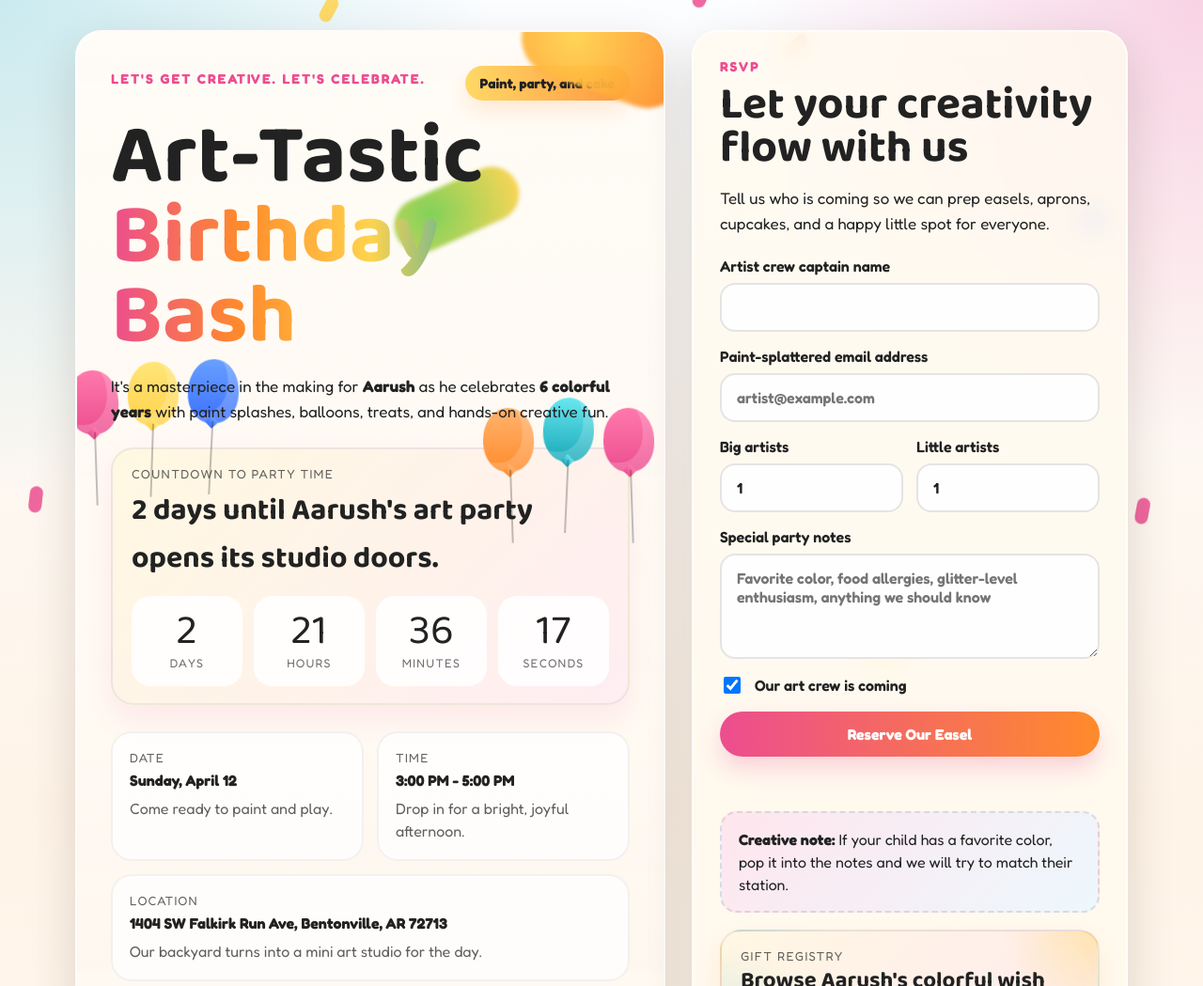
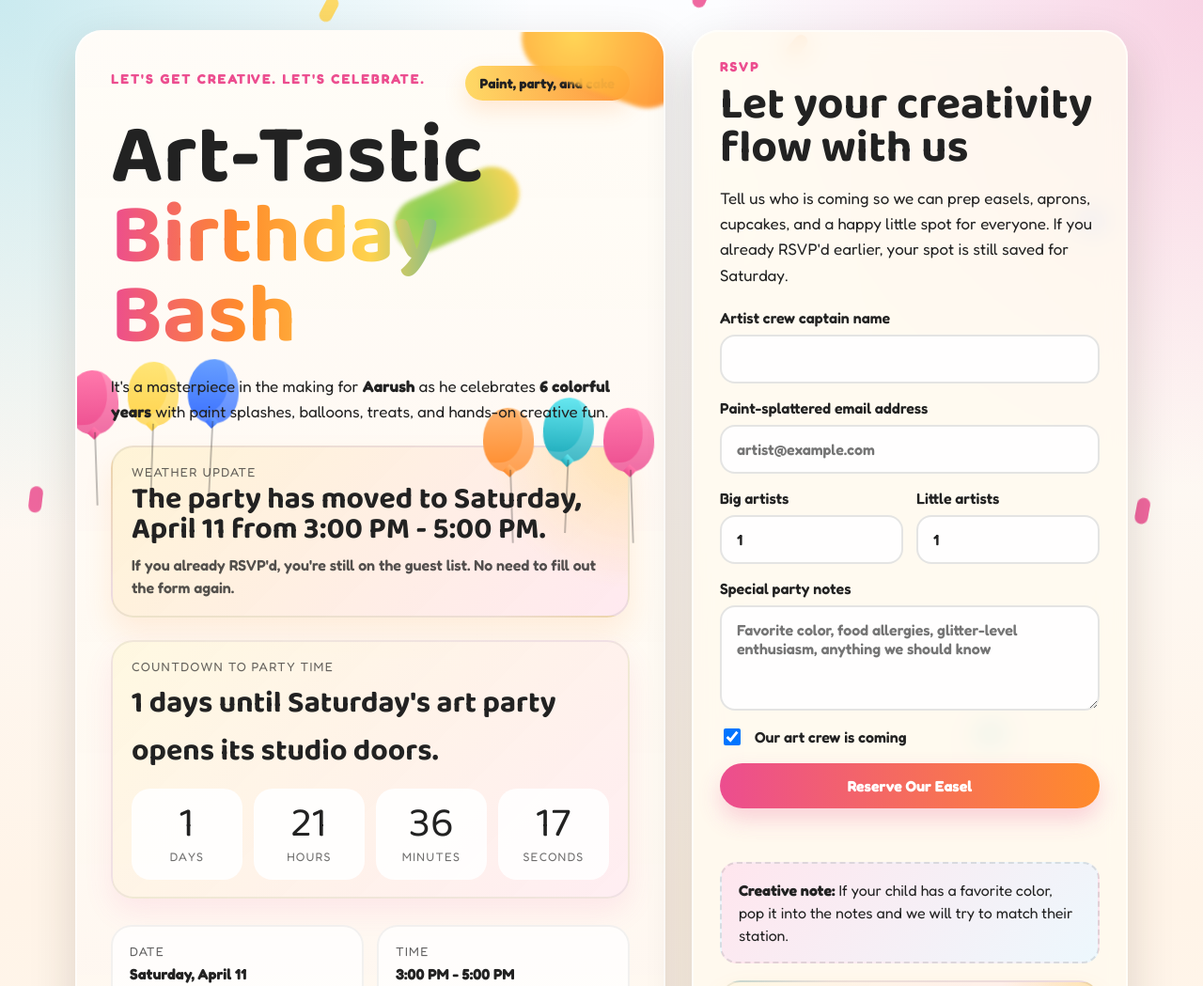
Before and after one commit to aravind2106/birthday, a website: page public/index.html in a window 1280 px wide. Shown: the top 1049 px of the page at 94% size. Drawn offline with Linux system fonts and the light colour scheme.

Commit message:
Move party to Saturday and add weather update banner

```diff
--- a/public/app.js
+++ b/public/app.js
@@ -90,7 +90,7 @@ function updateCountdown() {
     return;
   }
 
-  const target = new Date("2026-04-12T15:00:00-05:00");
+  const target = new Date("2026-04-11T15:00:00-05:00");
   const now = new Date();
   const difference = target.getTime() - now.getTime();
 
@@ -109,7 +109,7 @@ function updateCountdown() {
   const minutes = Math.floor((totalSeconds % 3600) / 60);
   const seconds = totalSeconds % 60;
 
-  headline.textContent = `${days} days until Aarush's art party opens its studio doors.`;
+  headline.textContent = `${days} days until Saturday's art party opens its studio doors.`;
   dayNode.textContent = String(days);
   hourNode.textContent = String(hours);
   minuteNode.textContent = String(minutes);
--- a/public/index.html
+++ b/public/index.html
@@ -67,6 +67,14 @@
           </p>
         </div>
 
+        <div class="weather-update-banner">
+          <span class="label">Weather update</span>
+          <strong>The party has moved to Saturday, April 11 from 3:00 PM - 5:00 PM.</strong>
+          <p>
+            If you already RSVP'd, you're still on the guest list. No need to fill out the form again.
+          </p>
+        </div>
+
         <div class="countdown-card" aria-live="polite">
           <div>
             <span class="label">Countdown to party time</span>
@@ -95,7 +103,7 @@
         <div class="event-grid">
           <article class="event-card">
             <span class="label">Date</span>
-            <strong>Sunday, April 12</strong>
+            <strong>Saturday, April 11</strong>
             <p>Come ready to paint and play.</p>
           </article>
           <article class="event-card">
@@ -196,7 +204,8 @@
           <h2>Let your creativity flow with us</h2>
           <p class="section-copy">
             Tell us who is coming so we can prep easels, aprons, cupcakes, and
-            a happy little spot for everyone.
+            a happy little spot for everyone. If you already RSVP'd earlier,
+            your spot is still saved for Saturday.
           </p>
         </div>
 
--- a/public/styles.css
+++ b/public/styles.css
@@ -141,6 +141,32 @@ body {
   position: relative;
   z-index: 2;
   max-width: 44rem;
+}
+
+.weather-update-banner {
+  margin: 22px 0 18px;
+  padding: 18px 20px;
+  border-radius: 24px;
+  background:
+    radial-gradient(circle at top right, rgba(255, 211, 77, 0.35), transparent 26%),
+    linear-gradient(135deg, rgba(255, 244, 214, 0.98), rgba(255, 232, 239, 0.95));
+  border: 2px solid rgba(34, 34, 34, 0.08);
+  box-shadow: 0 16px 30px rgba(255, 139, 43, 0.12);
+}
+
+.weather-update-banner strong {
+  display: block;
+  margin-top: 4px;
+  font-family: "Baloo 2", sans-serif;
+  font-size: clamp(1.4rem, 2.8vw, 2rem);
+  line-height: 1.02;
+}
+
+.weather-update-banner p {
+  margin: 8px 0 0;
+  line-height: 1.5;
+  color: rgba(34, 34, 34, 0.78);
+  font-weight: 600;
 }
 
 .countdown-card {
```
